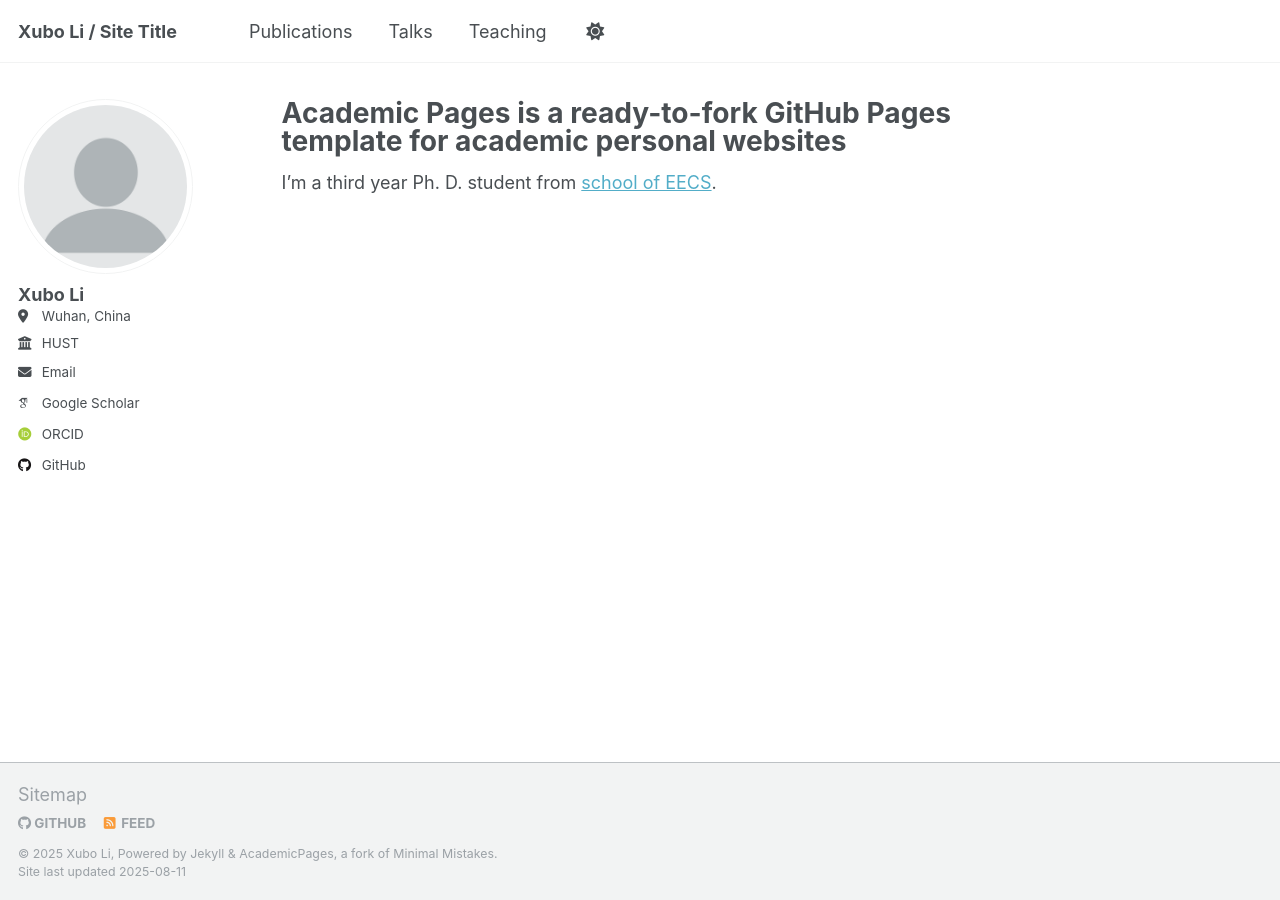
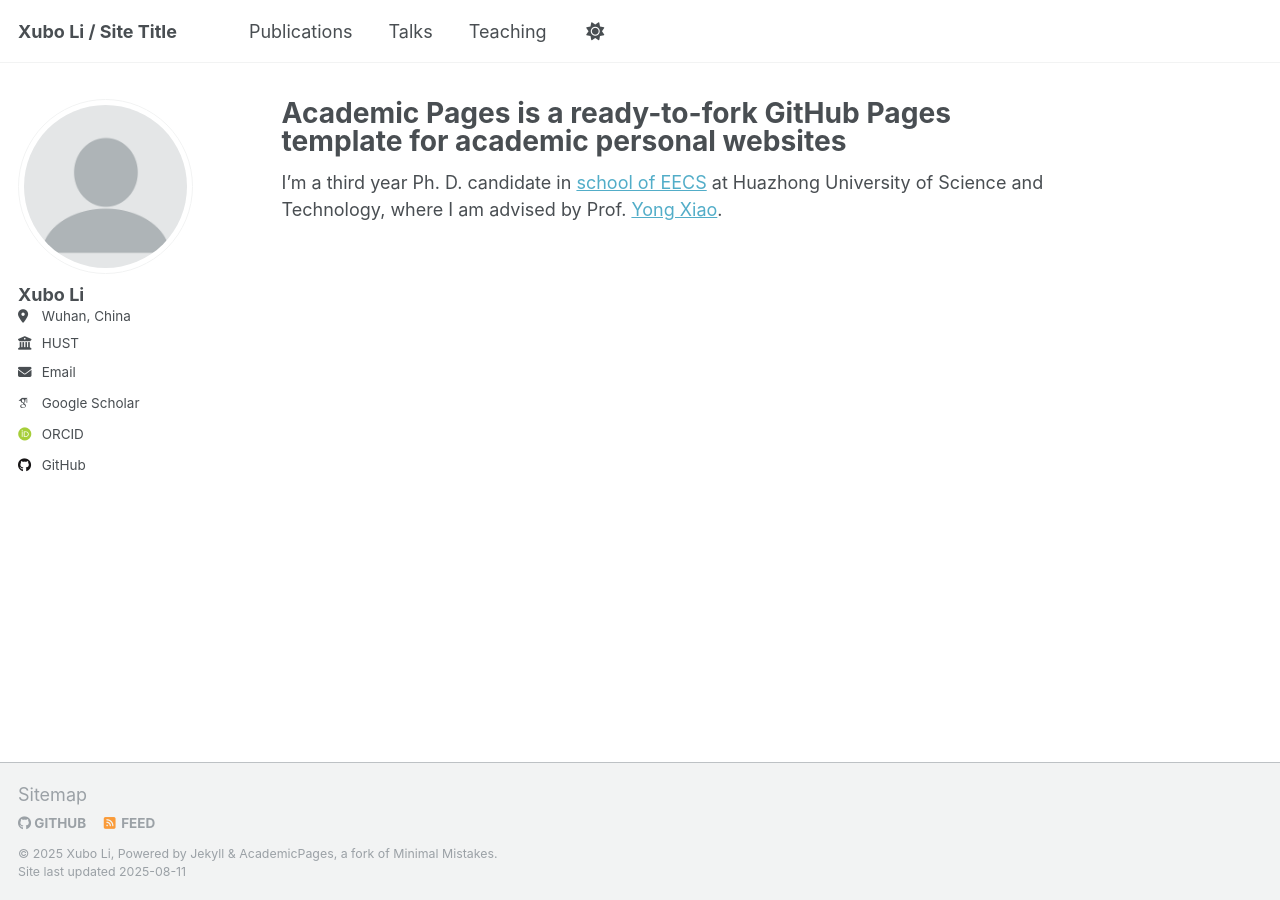
Before and after one commit to XuboLee/xubolee.github.io, a Jekyll site: the page built from _pages/about.md, in a window 1280 px wide. Built offline with Jekyll 4.4.1, drawn with Linux system fonts in a browser that asks for light colours; some web fonts are replaced; a script that is not in the unit is left out.

Commit message:
Update about.md

```diff
--- a/_pages/about.md
+++ b/_pages/about.md
@@ -7,4 +7,4 @@ redirect_from:
   - /about.html
 ---
 
-I'm a third year Ph. D. student from [school of EECS](https://ei.hust.edu.cn/).
+I'm a third year Ph. D. candidate in [school of EECS](https://ei.hust.edu.cn/) at Huazhong University of Science and Technology, where I am advised by Prof. [Yong Xiao](https://sites.google.com/site/xyong2007/home).
```
